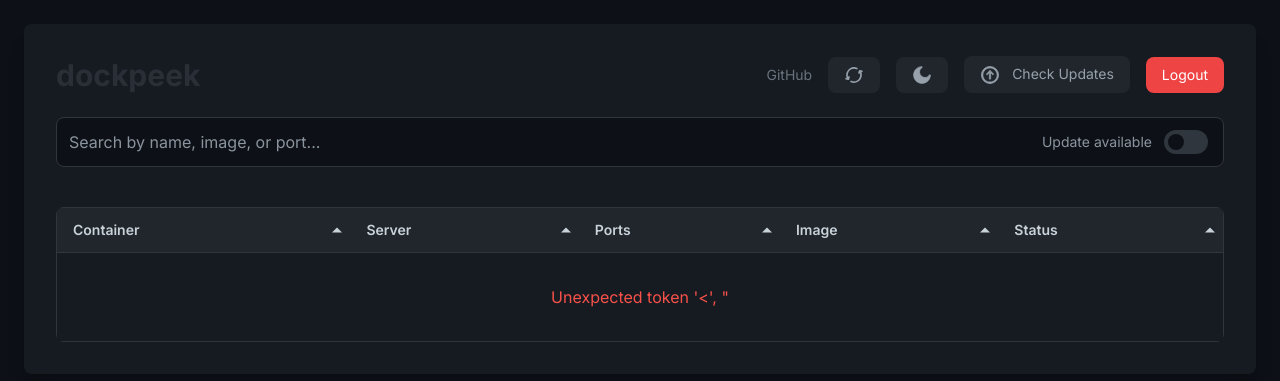
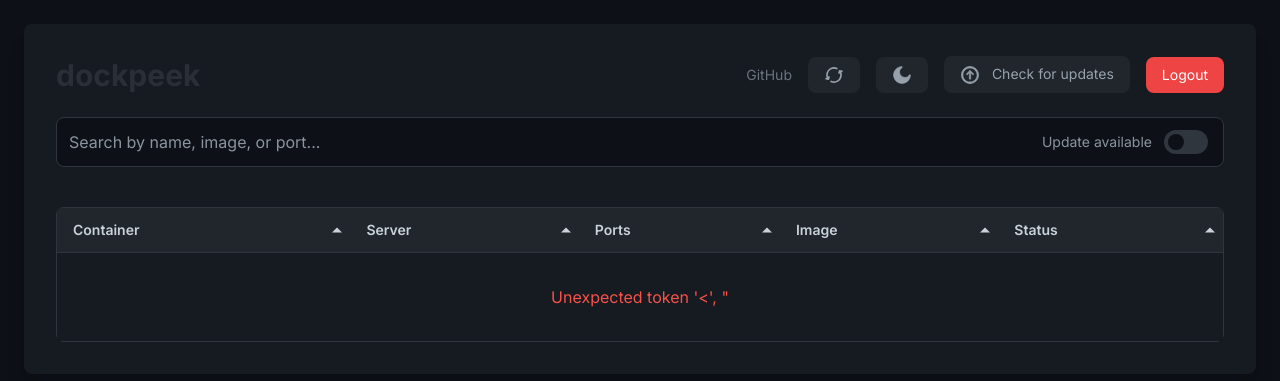
Before and after one commit to n2k/dockpeek, a Flask app: template templates/index.html in a window 1280 px wide. Shown: the top 381 px of the page. Run offline with Flask 3, Linux system fonts and the light colour scheme; the template is opened without the code that fills it, so the values that code supplies are empty; parts of the project's set-up code (start-up, migrations or seed data) failed here and were passed over; some libraries are stand-ins or nearby versions.

Commit message:
button Check for updates

```diff
--- a/templates/index.html
+++ b/templates/index.html
@@ -37,7 +37,7 @@
               d="M 27.9999 51.9063 C 41.0546 51.9063 51.9063 41.0781 51.9063 28 C 51.9063 14.9453 41.0312 4.0937 27.9765 4.0937 C 14.8983 4.0937 4.0937 14.9453 4.0937 28 C 4.0937 41.0781 14.9218 51.9063 27.9999 51.9063 Z M 27.9999 47.9219 C 16.9374 47.9219 8.1014 39.0625 8.1014 28 C 8.1014 16.9609 16.9140 8.0781 27.9765 8.0781 C 39.0155 8.0781 47.8983 16.9609 47.9219 28 C 47.9454 39.0625 39.0390 47.9219 27.9999 47.9219 Z M 27.9999 15.9531 C 27.4843 15.9531 27.1093 16.1406 26.6405 16.6094 L 18.6718 24.5312 C 18.3671 24.8359 18.2265 25.2578 18.2265 25.75 C 18.2265 26.7109 18.9530 27.4375 19.9140 27.4375 C 20.4062 27.4375 20.8514 27.25 21.1562 26.9219 L 24.0624 23.9922 L 26.4296 21.1797 L 26.2421 26.1250 L 26.2421 38.3359 C 26.2421 39.3672 26.9687 40.0937 27.9999 40.0937 C 29.0077 40.0937 29.7577 39.3672 29.7577 38.3359 L 29.7577 26.1250 L 29.5702 21.1563 L 31.9374 23.9922 L 34.8436 26.9219 C 35.1483 27.2734 35.5702 27.4375 36.0858 27.4375 C 37.0468 27.4375 37.7968 26.7109 37.7968 25.75 C 37.7968 25.2578 37.6327 24.8359 37.3046 24.5312 L 29.3827 16.6094 C 28.9140 16.1641 28.5155 15.9531 27.9999 15.9531 Z">
             </path>
           </svg>
-          Check Updates
+          Check for updates
         </button>
         <a href="/logout" id="logout-button"
           class="px-4 py-2 bg-red-500 text-white rounded-lg hover:bg-red-600 transition duration-150 ease-in-out focus:outline-none focus:ring-2 focus:ring-red-400 focus:ring-opacity-75 text-center">
```
